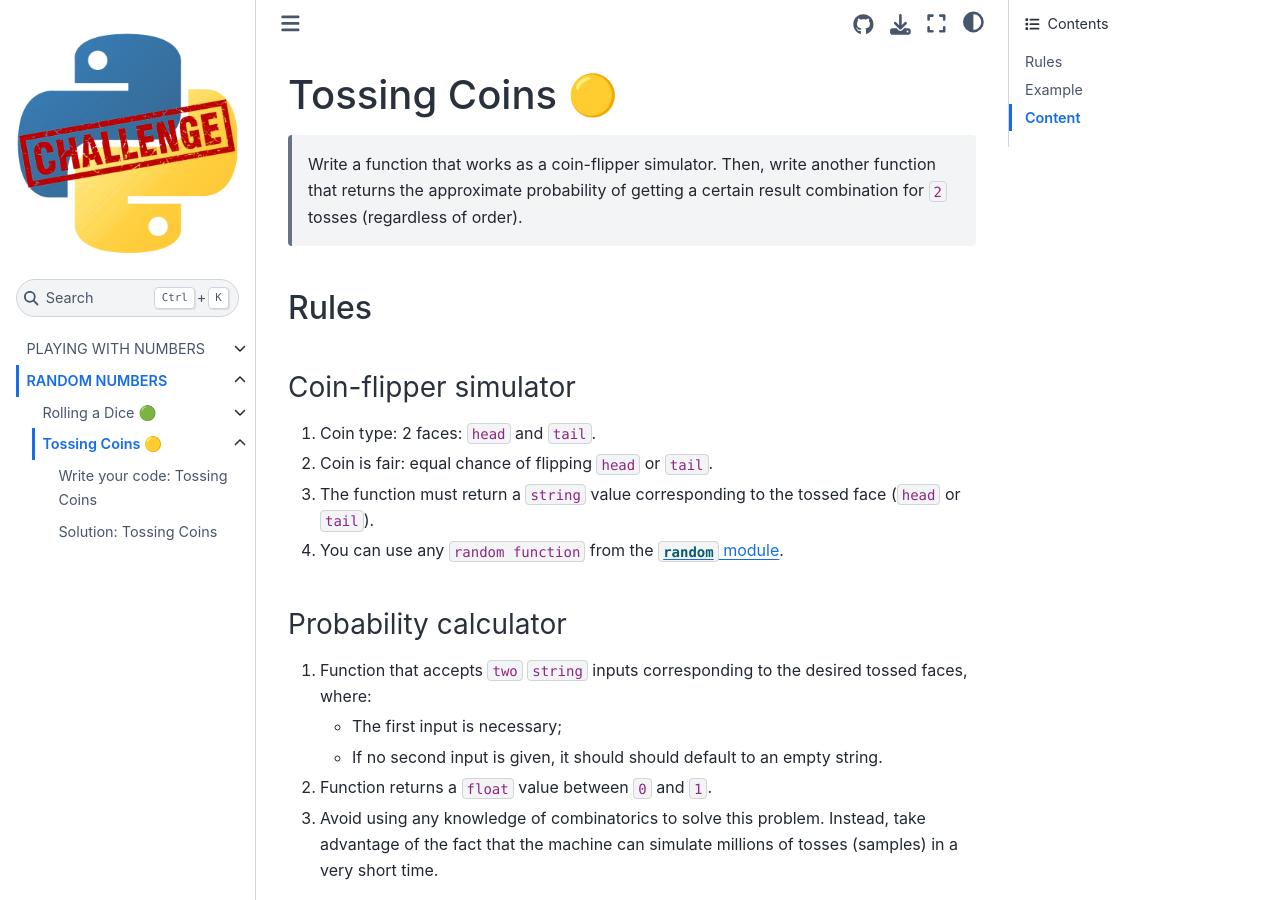
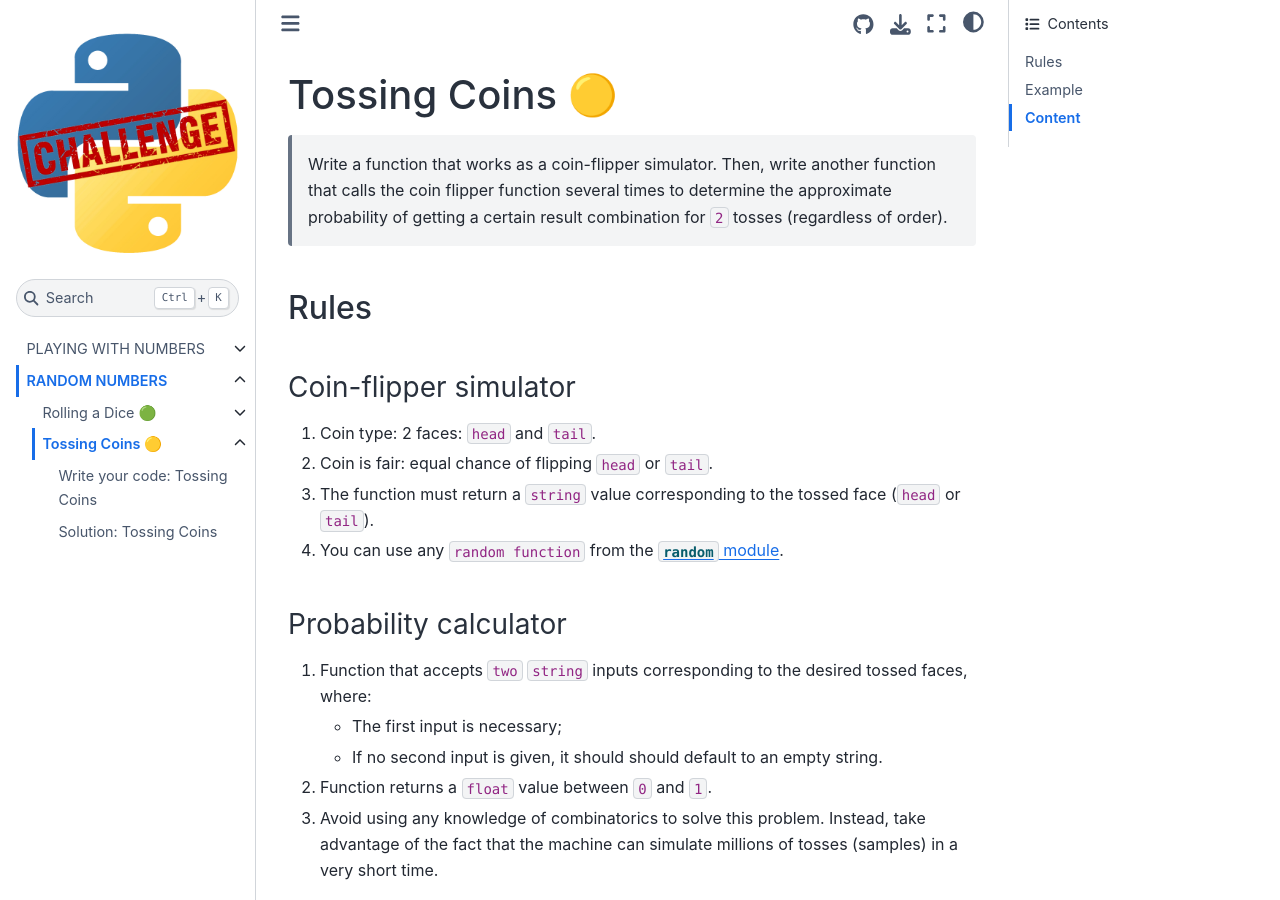
Before and after one commit to ARCTraining/python-challenges, a Jupyter Book: the page built from book/docs/random/coins.md, in a window 1280 px wide and 900 px high. Built offline with Jupyter Book 1.0.4 settings and Sphinx 7.4.7 and the Sphinx Book theme 1.1.4, drawn with Linux system fonts in a browser that asks for light colours.

Commit message:
fix instance tests

```diff
--- a/book/docs/random/coins.md
+++ b/book/docs/random/coins.md
@@ -1,7 +1,8 @@
 # Tossing Coins 🟡
 
 > Write a function that works as a coin-flipper simulator.
-> Then, write another function that returns the approximate probability of
+> Then, write another function that calls the coin flipper function several
+> times to determine the approximate probability of
 > getting a certain result combination for `2` tosses (regardless of order).
 
 ## Rules
```
Also changed, not shown: book/docs/random/coins-develop.ipynb, book/docs/random/coins-solution.ipynb, book/docs/random/dice-develop.ipynb, book/docs/random/dice-solution.ipynb.
